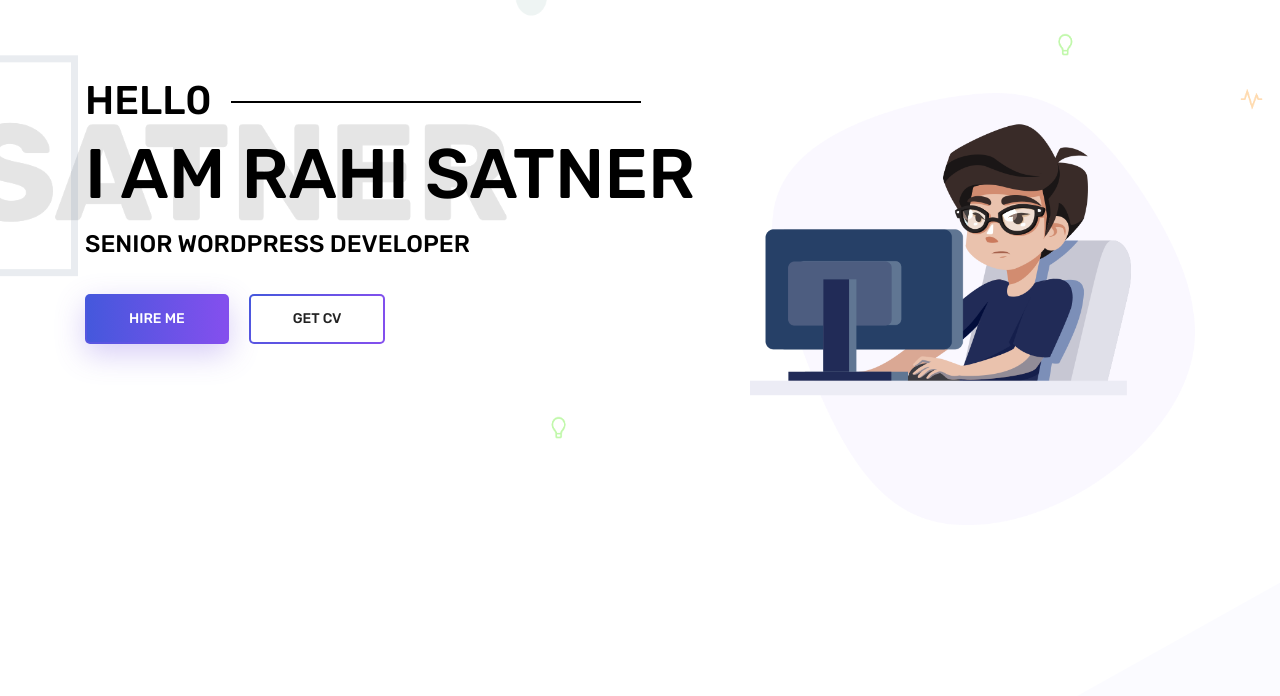
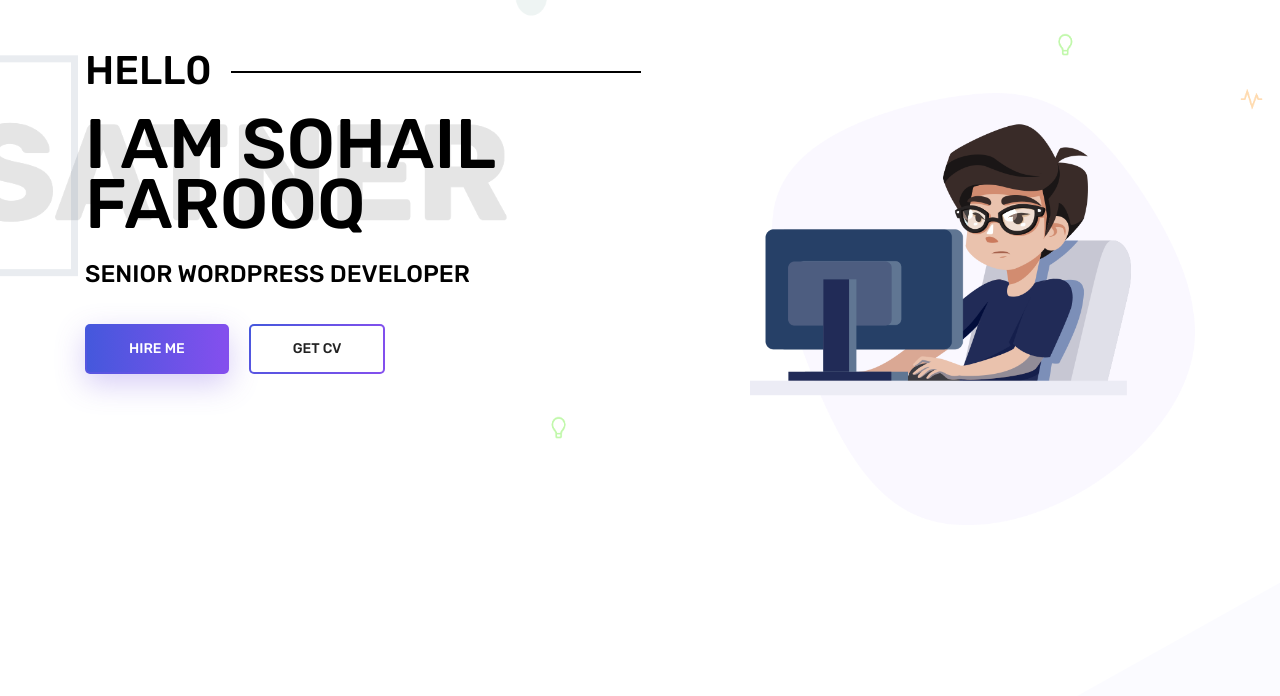
Before and after one commit to sohailfarooq356/sohailfarooq356.github.io, a plain HTML site: page index.html in a window 1280 px wide. Shown: the part 104-800 px from the top of the page. Drawn offline with Linux system fonts and the light colour scheme; some packages are replaced by stand-ins of ours.

Commit message:
modified:   index.html

```diff
--- a/index.html
+++ b/index.html
@@ -6,7 +6,7 @@
 	<meta charset="utf-8">
 	<meta name="viewport" content="width=device-width, initial-scale=1, shrink-to-fit=no">
 	<link rel="icon" href="img/favicon.png" type="image/png">
-	<title>Satner Portfolio</title>
+	<title>Sohail's Portfolio</title>
 	<!-- Bootstrap CSS -->
 	<link rel="stylesheet" href="css/bootstrap.css">
 	<link rel="stylesheet" href="vendors/linericon/style.css">
@@ -73,7 +73,7 @@
 					<div class="col-lg-7">
 						<div class="banner_content">
 							<h3 class="text-uppercase">Hell0</h3>
-							<h1 class="text-uppercase">I am rahi satner</h1>
+							<h1 class="text-uppercase">I am Sohail Farooq</h1>
 							<h5 class="text-uppercase">senior wordpress developer</h5>
 							<div class="d-flex align-items-center">
 								<a class="primary_btn" href="#"><span>Hire Me</span></a>
```
